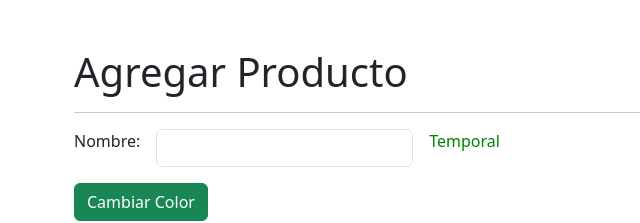
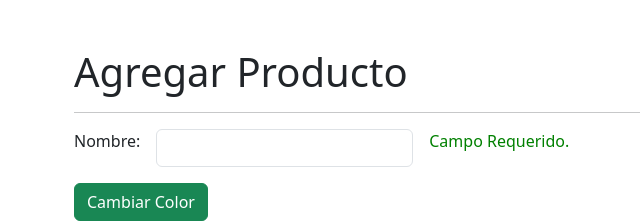
Before and after one commit to geovannysalvador/direvtiveSignals, an Angular app: page /products/product in a window 1280 px wide. Shown: the top 223 px of the page, without its empty margins (8-648 px from the left). Built offline with nearby package versions, Linux system fonts and the light colour scheme.

Commit message:
Show errors and change it using directive

```diff
--- a/src/app/products/pages/product-page/product-page.component.html
+++ b/src/app/products/pages/product-page/product-page.component.html
@@ -14,7 +14,7 @@
 
     <div class="col-auto">
       <!-- Contiene mi directiva personalizada llamada customLabel -->
-      <span customLabel [color]="color" > Temporal </span>
+      <span customLabel [color]="color" [errors]="myForm.get('name')?.errors" > Temporal </span>
     </div>
 
   </div>
--- a/src/app/products/pages/product-page/product-page.component.ts
+++ b/src/app/products/pages/product-page/product-page.component.ts
@@ -21,7 +21,7 @@ export class ProductPageComponent {
   })
 
   changeColor(){
-    const colorsList = ['#dda15e', '#e3d5ca', '#a7c957', '#83c5be', '#f5cac3', '#e7c6ff', '#f7af9d', '#fcca46', '#dbd3d8']; // Lista de colores comunes
+    const colorsList = ['#fca311', '#fb5607', '#ff99c8', '#78290f', '#d90429', '#277da1', '#333d29', '#233d4d', '#3c096c']; // Lista de colores comunes
     const color = colorsList[Math.floor(Math.random() * colorsList.length)];
 
     this.color = color;
--- a/src/app/shared/directives/custom-label.directive.ts
+++ b/src/app/shared/directives/custom-label.directive.ts
@@ -1,4 +1,5 @@
 import { Directive, ElementRef, Input, OnInit } from '@angular/core';
+import { ValidationErrors } from '@angular/forms';
 
 @Directive({
   selector: '[customLabel]'
@@ -7,12 +8,21 @@ export class CustomLabelDirective implements OnInit  {
 
   private htmlElement?:ElementRef<HTMLElement>
   private _color:string = 'red';
+  private _errors?:ValidationErrors | null;
 
   // para resibir el color
   @Input()
   set color( value:string ){
     this._color = value
     this.setColorStyle();
+  }
+
+  @Input()
+  set errors( value:ValidationErrors | null | undefined ){
+    this._errors = value;
+    // console.log(value);
+
+    this.setErrorMessege();
 
   }
 
@@ -36,4 +46,39 @@ export class CustomLabelDirective implements OnInit  {
     this.htmlElement!.nativeElement.style.color = this._color;
   }
 
+  // enviar error
+  setErrorMessege():void{
+    if( !this.htmlElement) return;
+    if( !this._errors) {
+      this.htmlElement.nativeElement.innerText = "No hay errores";
+      return;
+    }
+
+    // carpinteria de posibles errores. Me muestar el nombre del error por el key
+    const errors = Object.keys(this._errors);
+    // Para ver los errores que tengo
+    console.log(errors);
+
+
+    if(errors.includes('required')){
+      this.htmlElement.nativeElement.innerText = "Campo Requerido.";
+      return;
+    }
+
+    if(errors.includes('minlength')){
+      const actual = this._errors!['minlength']['actualLength'];
+      const requerido = this._errors!['minlength']['requiredLength'];
+
+      this.htmlElement.nativeElement.innerText = `Minimo de caracteres ${actual}/${requerido}`;
+      return;
+    }
+
+    if(errors.includes('email')){
+      this.htmlElement.nativeElement.innerText = "Debe ser un correo.";
+      return;
+    }
+
+  }
+
+
 }
```
